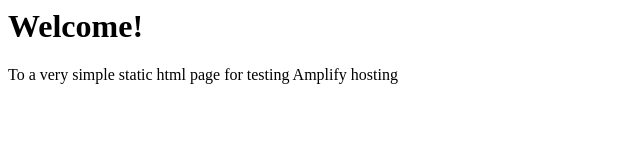
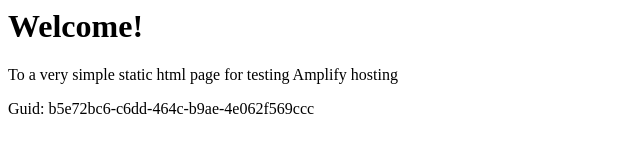
Before and after one commit to aws-aemilia-hkg/Github-PR-Commit-Integration-Test-DoNotTouch-v1-preprod-ap-east-1, a website: page src/index.html in a window 1280 px wide. Shown: the whole page, without its empty margins (0-640 px from the left). Drawn offline with Linux system fonts and the light colour scheme.

Commit message:
commit from integ tests

```diff
--- a/src/index.html
+++ b/src/index.html
@@ -1,3 +1,5 @@
+
+
 <html lang="en">
 
 <head>
@@ -10,6 +12,6 @@
 <body>
     <h1>Welcome!</h1>
     <p>To a very simple static html page for testing Amplify hosting</p>
-</body>
+    <p>Guid: b5e72bc6-c6dd-464c-b9ae-4e062f569ccc</p></body>
 
 </html>
```
